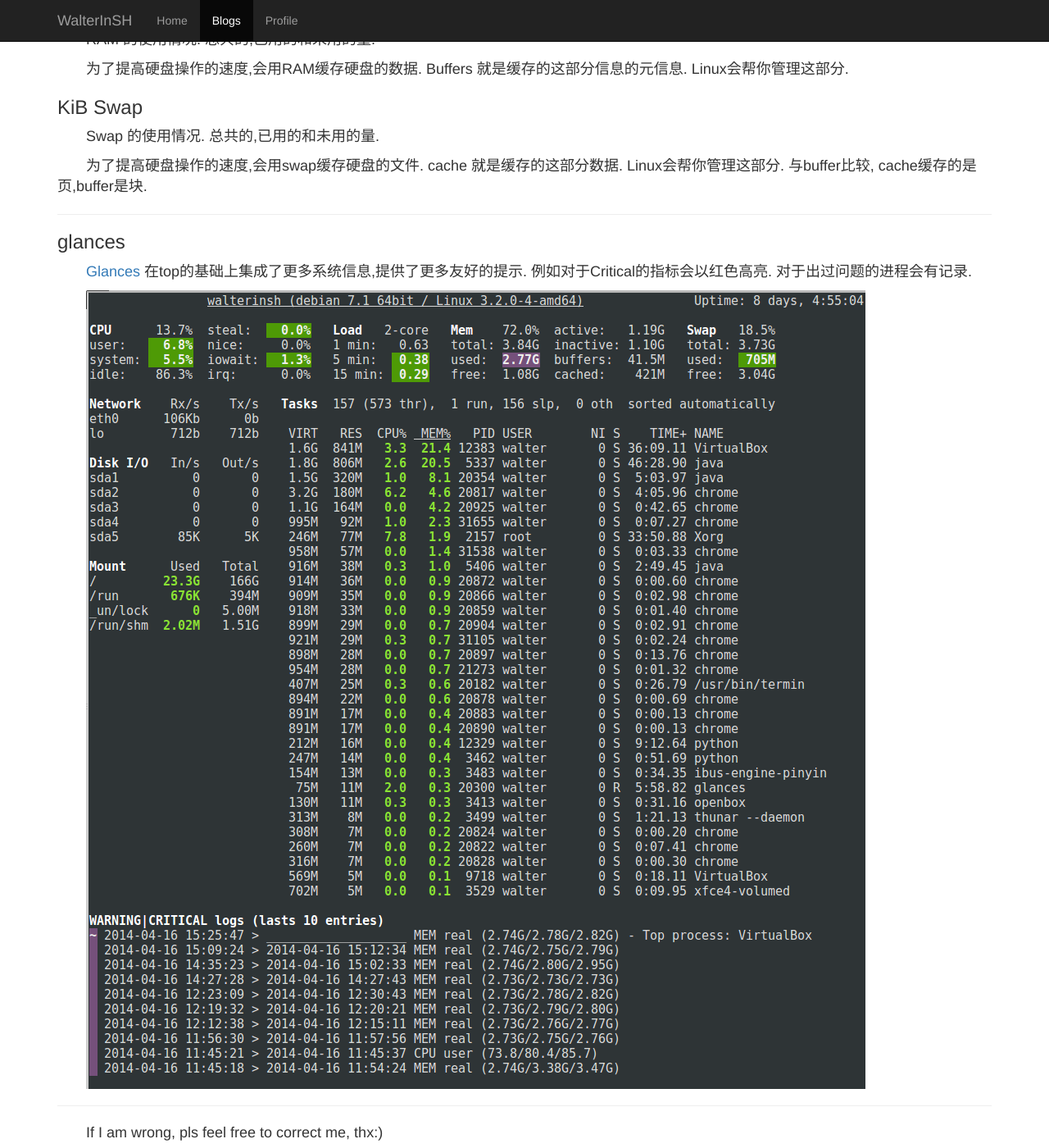
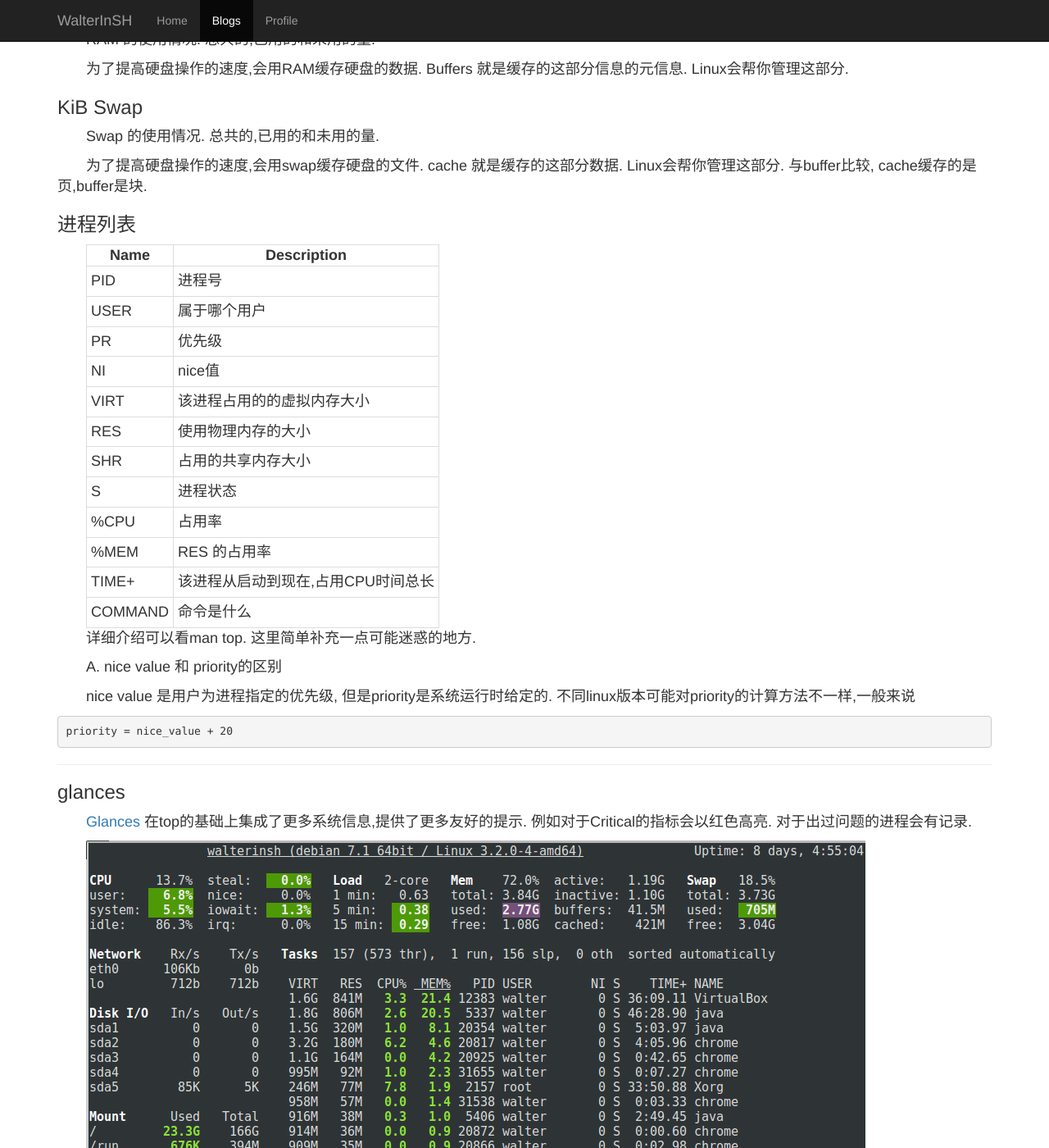
Before and after one commit to WalterInSH/walterinsh.github.io, a Jekyll site: the page built from _posts/2014-04-14-understand-top-linux-comand.md, in a window 1280 px wide and 1400 px high, scrolled down 1761 px. Shown: the whole window at 82% size. Built offline with Jekyll 4.4.1, drawn with Linux system fonts in a browser that asks for light colours; nearby versions of some CDN libraries; Markdown is read by kramdown in place of the engine named in the settings.

Commit message:
add process list instruction

````diff
--- a/_posts/2014-04-14-understand-top-linux-comand.md
+++ b/_posts/2014-04-14-understand-top-linux-comand.md
@@ -64,6 +64,33 @@ Swap 的使用情况. 总共的,已用的和未用的量.
 
 为了提高硬盘操作的速度,会用swap缓存硬盘的文件. cache 就是缓存的这部分数据. Linux会帮你管理这部分. 与buffer比较, cache缓存的是页,buffer是块.
 
+### 进程列表
+
+| Name          | Description                         |
+| ------------- | ------------------------------------|
+|PID            | 进程号                               |
+|USER           | 属于哪个用户                          |
+|PR             | 优先级                               |
+|NI             | nice值                             |
+|VIRT           | 该进程占用的的虚拟内存大小             |
+|RES            | 使用物理内存的大小                    |
+|SHR            | 占用的共享内存大小                    |
+|S              | 进程状态                             |
+|%CPU           | 占用率                               |
+|%MEM           | RES 的占用率                         |
+|TIME+          | 该进程从启动到现在,占用CPU时间总长     |
+|COMMAND        | 命令是什么                           |
+
+详细介绍可以看man top. 这里简单补充一点可能迷惑的地方.
+
+A. nice value 和 priority的区别
+
+nice value 是用户为进程指定的优先级, 但是priority是系统运行时给定的. 不同linux版本可能对priority的计算方法不一样,一般来说
+
+```
+priority = nice_value + 20
+```
+
 
 ---
 
````
